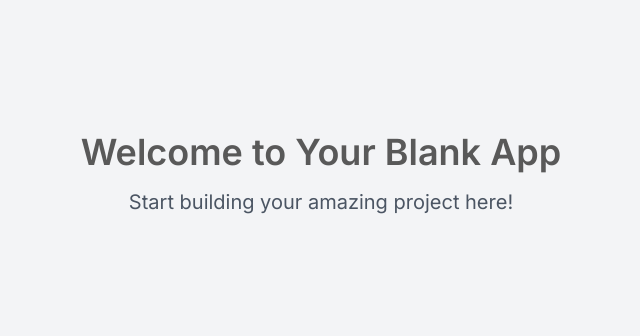
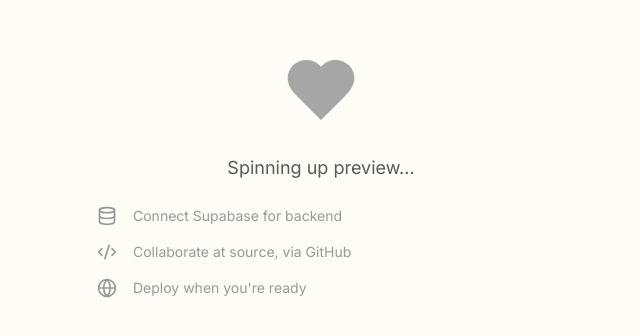
Before and after one commit to SadiqNaizam/mlo-a774-ce30, a React (Vite) app: page / in a window 1280 px wide. Shown: the part 226-562 px from the top of the page, without its empty margins (319-959 px from the left). Built offline with nearby package versions, Linux system fonts and the light colour scheme.

Commit message:
Files generated: Index.tsx

```diff
--- a/src/pages/Index.tsx
+++ b/src/pages/Index.tsx
@@ -1,14 +1,21 @@
-// Update this page (the content is just a fallback if you fail to update the page)
+import React from 'react';
+import MainAppLayout from '../components/layout/MainAppLayout';
+import PreviewHeart from '../components/SetupLanding/PreviewHeart';
+import FeatureList from '../components/SetupLanding/FeatureList';
 
-const Index = () => {
+/**
+ * Setup Landing Page
+ *
+ * This page is displayed during the initial project setup, showing a preview status
+ * and a list of key features or setup steps.
+ */
+const IndexPage: React.FC = () => {
   return (
-    <div className="min-h-screen flex items-center justify-center bg-gray-100">
-      <div className="text-center">
-        <h1 className="text-4xl font-bold mb-4">Welcome to Your Blank App</h1>
-        <p className="text-xl text-gray-600">Start building your amazing project here!</p>
-      </div>
-    </div>
+    <MainAppLayout>
+      <PreviewHeart />
+      <FeatureList />
+    </MainAppLayout>
   );
 };
 
-export default Index;
+export default IndexPage;
```
